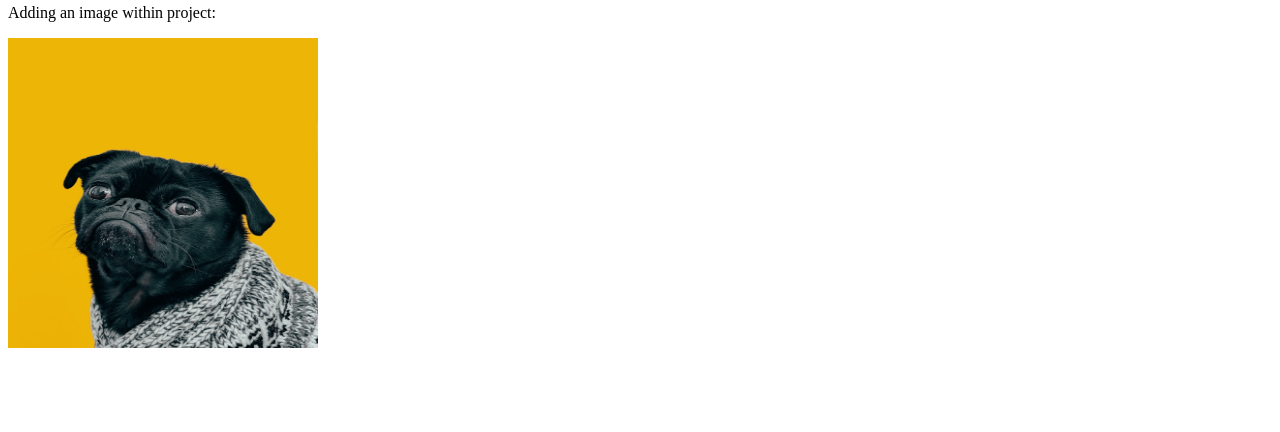
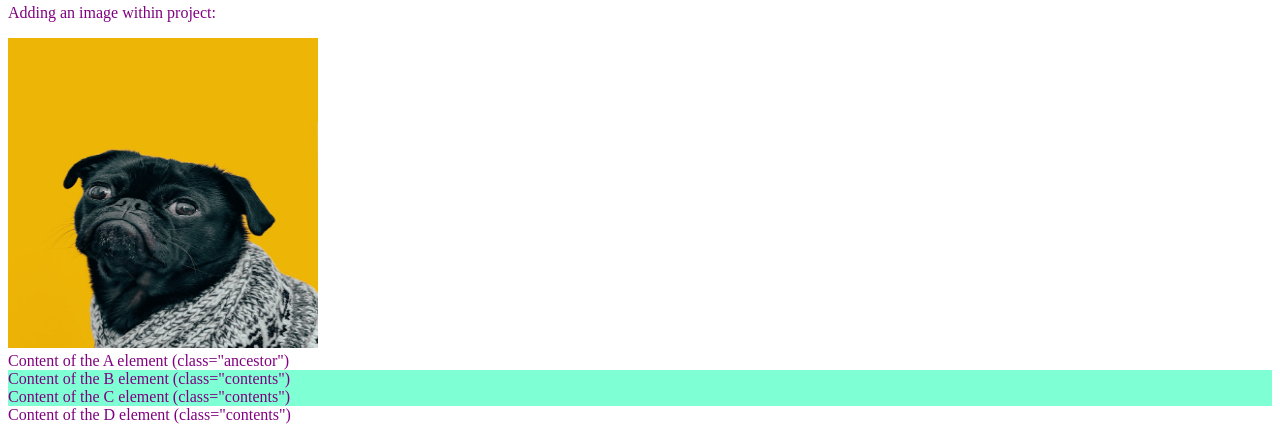
Before and after one commit to oraziorillo/the_odin_projects, a plain HTML site: page foundations_course/index.html in a window 1280 px wide. Shown: the part 542-974 px from the top of the page. Before the commit the page ends 902 px from the top, so only its background shows below. Drawn offline with Linux system fonts and the light colour scheme.

Commit message:
added style to index

```diff
--- a/foundations_course/index.html
+++ b/foundations_course/index.html
@@ -2,6 +2,7 @@
 <html>
     <head>
         <meta charset="utf-8">
+        <link rel="stylesheet" href="./styles.css">
         <title>Foundations Course</title>
     </head>
     <body>
@@ -13,5 +14,21 @@
         <img src="https://www.theodinproject.com/mstile-310x310.png" alt="Odin Project Logo" height="310" width="310">
         <p>Adding an image within project:</p>
         <img src="images/dog.jpg" alt="A dog" height="310" width="310">
+        <div class="ancestor">
+            <!-- A -->
+            Content of the A element (class="ancestor")
+            <div class="contents">
+                <!-- B -->
+                Content of the B element (class="contents")
+                <div class="contents">
+                    <!-- C -->
+                    Content of the C element (class="contents")
+                </div>
+            </div>
+        </div>
+        <div class="contents">
+            <!-- D -->
+            Content of the D element (class="contents")
+        </div>
     </body>
 </html>
--- /dev/null
+++ b/foundations_course/styles.css
@@ -0,0 +1,8 @@
+* {
+    color: purple;
+    font-family: "Times New Roman", serif;
+}
+
+.ancestor .contents {
+    background-color: aquamarine;
+}
```
